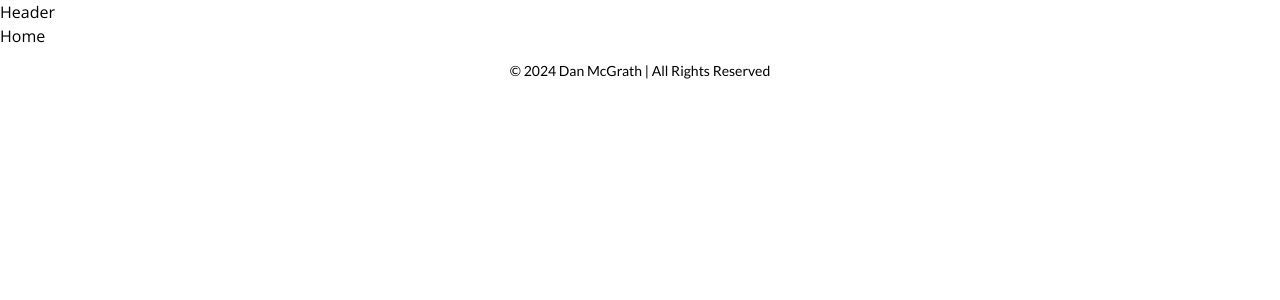
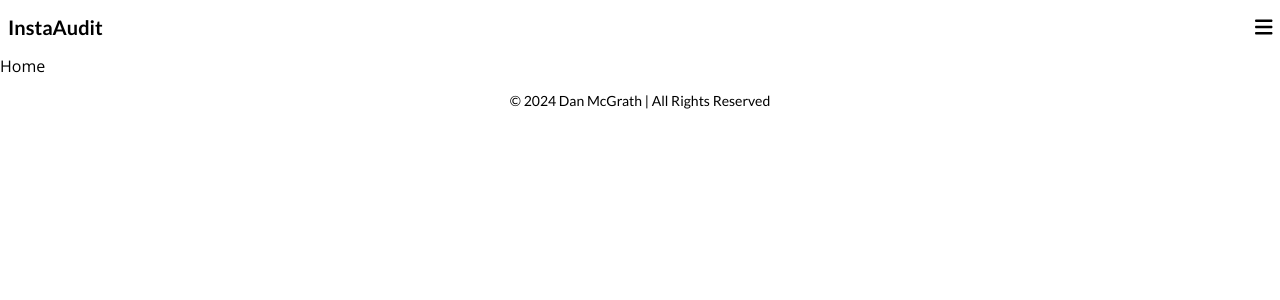
Before and after one commit to Dan-McGrath/InstaAudit, a React (Vite) app in the folder frontend/: page / in a window 1280 px wide. Shown: the top 300 px of the page. Built offline with nearby package versions, Linux system fonts and the light colour scheme.

Commit message:
Add Content to Header

```diff
--- a/frontend/src/components/layout/Header.jsx
+++ b/frontend/src/components/layout/Header.jsx
@@ -1,7 +1,12 @@
-import React from 'react';
-
+import { FontAwesomeIcon } from '@fortawesome/react-fontawesome';
+import { faBars } from '@fortawesome/free-solid-svg-icons/faBars';
 const Header = () => {
-  return <div>Header</div>;
+  return (
+    <header className="flex items-center justify-between py-3 mx-2">
+      <p className="text-xl font-bold font-latoBold">InstaAudit</p>
+      <FontAwesomeIcon icon={faBars} className="text-xl" />
+    </header>
+  );
 };
 
 export default Header;
```
